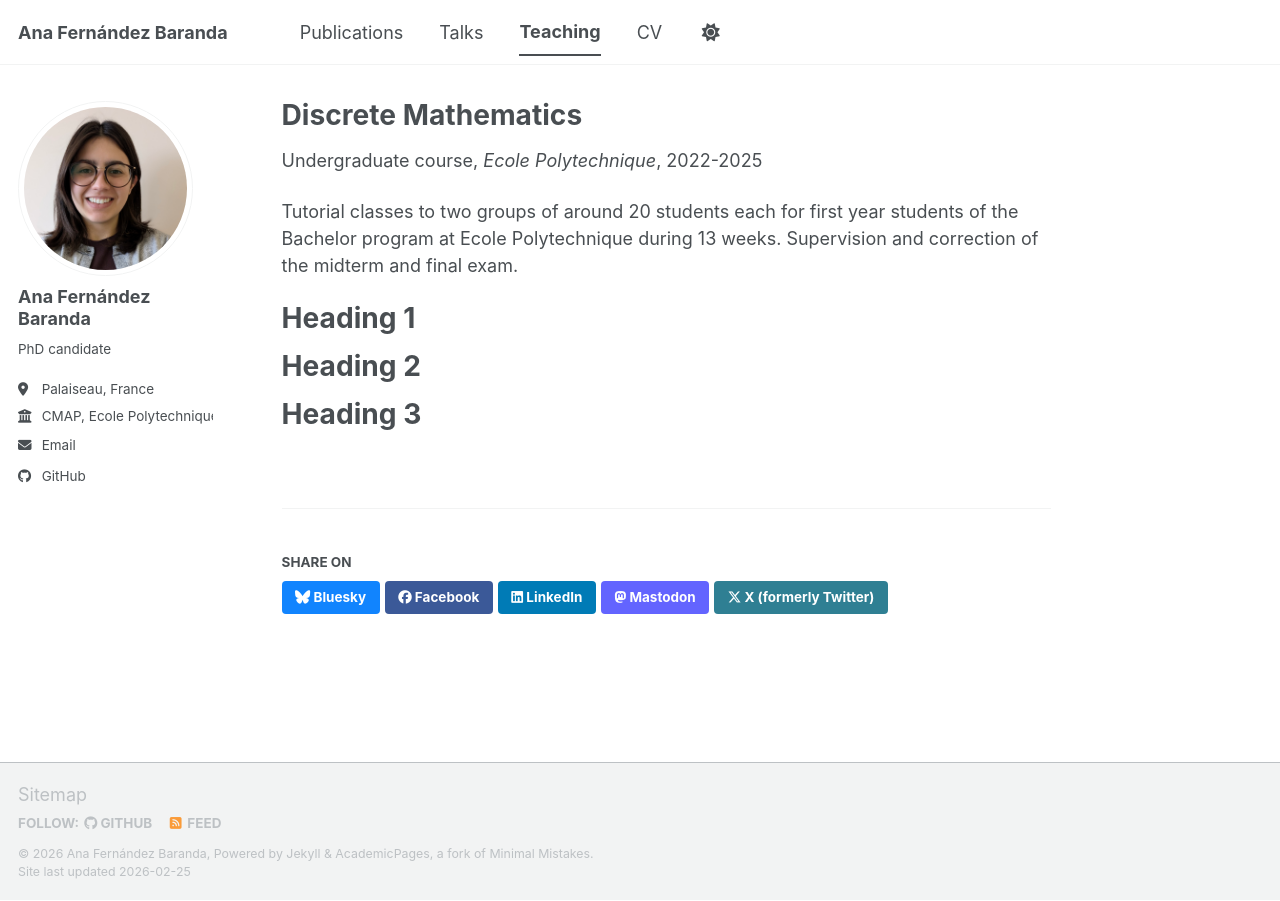
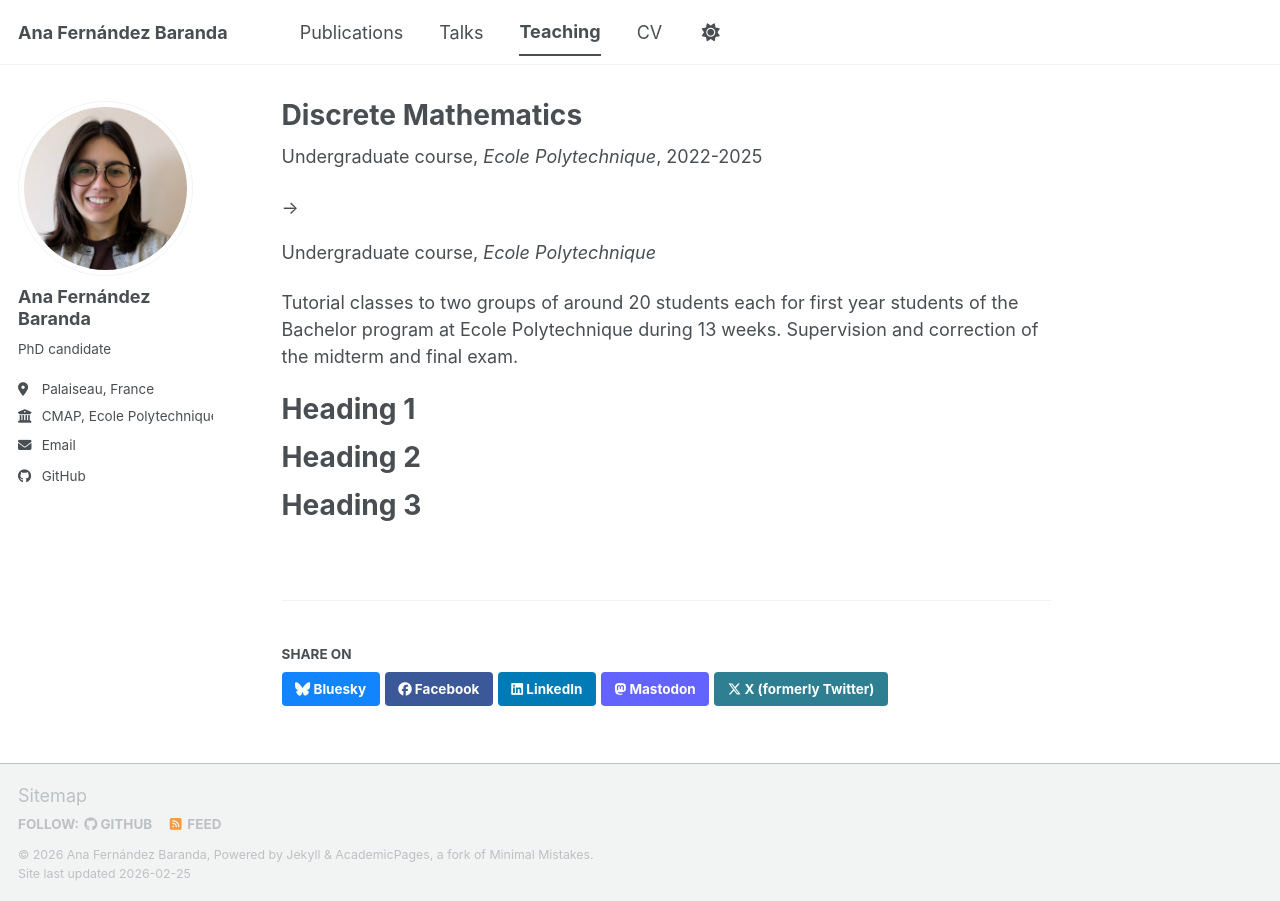
Before and after one commit to ana-fernandezbaranda/ana-fernandezbaranda.github.io, a Jekyll site: the page built from _teaching/2022-2025-DM.md, in a window 1280 px wide. Built offline with Jekyll 4.4.1, drawn with Linux system fonts in a browser that asks for light colours; a script bundle is joined from its source files by our own code; library files that are not in the unit come from our copies.

Commit message:
Update single.html

```diff
--- a/_layouts/single.html
+++ b/_layouts/single.html
@@ -35,27 +35,7 @@
         {% endif %}
 
 
-        {% if page.type and page.venue %}
-          {% if page.teaching_period %}
-            <p>{{ page.type }}, <i>{{ page.venue }}</i>, {{ page.teaching_period }}</p>
-          {% else %}
-            <p>{{ page.type }}, <i>{{ page.venue }}</i>, {{ page.date | date: "%Y" }}</p>
-          {% endif %}
-        {% elsif page.venue and page.date %}
-          <p>Published in <i>{{ page.venue }}</i>, {{ page.date | date: "%Y" }}</p>
-        {% elsif page.date %}
-          <p class="page__date">
-            <strong>
-              <i class="fa fa-fw fa-calendar"></i>
-              {{ site.data.ui-text[site.locale].date_label | default: "Published:" }}
-            </strong>
-            <time datetime="{{ page.date | date_to_xmlschema }}">
-              {{ page.date | date: "%B %d, %Y" }}
-            </time>
-          </p>
-        {% endif %}
-
-        <!--{% if page.collection == 'teaching' %}
+        {% if page.collection == 'teaching' %}
           <!- {% if page.teaching_period %}
             <p> {{ page.type }}, <i>{{ page.venue }}</i>, {{ page.teaching_period }} </p>
           {% else %}
@@ -66,7 +46,7 @@
           <p>Published in <i>{{ page.venue }}</i>, {{ page.date | default: "1900-01-01" | date: "%Y" }} </p>
         {% elsif page.date %}
           <p class="page__date"><strong><i class="fa fa-fw fa-calendar" aria-hidden="true"></i> {{ site.data.ui-text[site.locale].date_label | default: "Published:" }}</strong> <time datetime="{{ page.date | date_to_xmlschema }}">{{ page.date | default: "1900-01-01" | date: "%B %d, %Y" }}</time></p>
-        {% endif %} -->
+        {% endif %}
         </header>
       {% endunless %}
 
```
